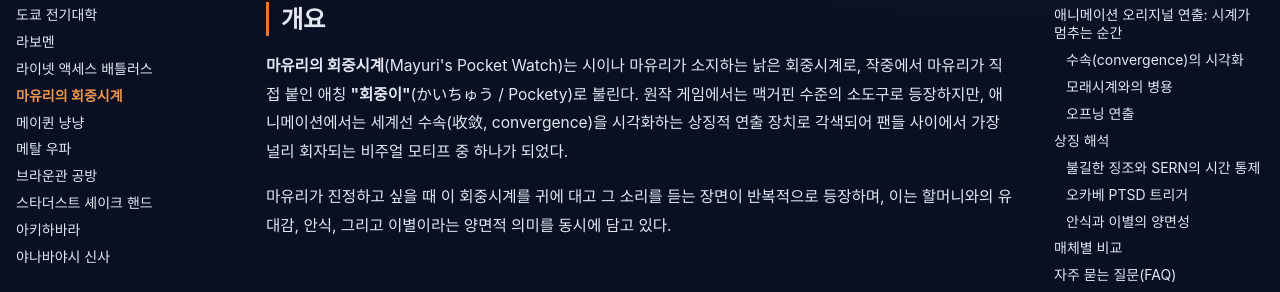
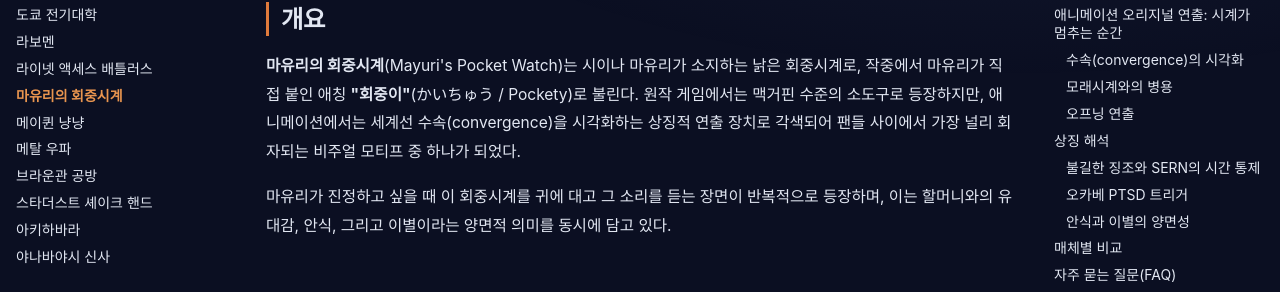
Before and after one commit to sgwiki/sgwiki.github.io, an MkDocs documentation site: the page built from wiki/setting/마유리의-회중시계.md, in a window 1280 px wide and 1400 px high, scrolled down 219 px. Shown: the part 175-467 px from the top of the window. Built offline with MkDocs 1.6.1 and Material for MkDocs 9.7.7, drawn with Linux system fonts in a browser that asks for light colours; some web fonts are replaced; some of the changed text lies outside the part shown.

Commit message:
fix(wiki): 마유리의-회중시계 — P10 9287d39f 패치 적용

```diff
--- a/wiki/setting/마유리의-회중시계.md
+++ b/wiki/setting/마유리의-회중시계.md
@@ -10,7 +10,7 @@ description: "마유리의 회중시계(Mayuri's Pocket Watch)는 시이나 마
 
 ## 개요
 
-**마유리의 회중시계**(Mayuri's Pocket Watch)는 시이나 마유리가 소지하는 낡은 회중시계로, 작중에서 마유리가 직접 붙인 애칭 **"회중이"**(かいちゅう / Pockety)로 불린다. 원작 게임에서는 맥거핀 수준의 소도구로 등장하지만, 애니메이션에서는 세계선 수속(收敛, convergence)을 시각화하는 상징적 연출 장치로 각색되어 팬들 사이에서 가장 널리 회자되는 비주얼 모티프 중 하나가 되었다.
+**마유리의 회중시계**(Mayuri's Pocket Watch)는 시이나 마유리가 소지하는 낡은 회중시계로, 작중에서 마유리가 직접 붙인 애칭 **"회중이"**(かいちゅう / Pockety)로 불린다. 원작 게임에서는 맥거핀 수준의 소도구로 등장하지만, 애니메이션에서는 세계선 수속(convergence)을 시각화하는 상징적 연출 장치로 각색되어 팬들 사이에서 가장 널리 회자되는 비주얼 모티프 중 하나가 되었다.
 
 마유리가 진정하고 싶을 때 이 회중시계를 귀에 대고 그 소리를 듣는 장면이 반복적으로 등장하며, 이는 할머니와의 유대감, 안식, 그리고 이별이라는 양면적 의미를 동시에 담고 있다.
 
@@ -34,7 +34,7 @@ description: "마유리의 회중시계(Mayuri's Pocket Watch)는 시이나 마
 
 ### 수속(convergence)의 시각화
 
-애니메이션에서는 마유리가 죽음을 맞이하기 직전, 회중시계의 초침이 멈추고 화면이 정지하는 연출이 반복적으로 등장한다. 이는 세계선의 **수속(收敛, convergence)**, 즉 알파 어트랙터 필드가 마유리의 사망이라는 결과로 필연적으로 수속한다는 설정을 시청자에게 시각적으로 전달하기 위한 장치다.
+애니메이션에서는 마유리가 죽음을 맞이하기 직전, 회중시계의 초침이 멈추고 화면이 정지하는 연출이 반복적으로 등장한다. 이는 세계선의 **수속(convergence)**, 즉 알파 어트랙터 필드가 마유리의 사망이라는 결과로 필연적으로 수속한다는 설정을 시청자에게 시각적으로 전달하기 위한 장치다.
 
 여기서 말하는 '수속'이란 **어트랙터 필드라는 거시적 단위**에서 귀결되는 결과의 불변성을 가리킨다. 즉, 알파 필드라는 큰 틀 안에서는 마유리의 사망이라는 결과 자체가 고정되어 있다는 뜻이지, 같은 세계선 안의 개별 사건 하나하나까지 모두 정해져 있다는 의미는 아니다. 그래서 오카베가 회중시계가 멈추는 순간을 목격하고도 사망 시각을 조금씩 늦추거나 사인(死因)을 바꾸는 데는 어느 정도 성공한다. 그러나 '결과' 자체를 뒤집는 것은 어트랙터 필드를 벗어나지 않는 한 불가능하며, 회중시계가 다시 멈추는 장면은 그 한계를 반복적으로 환기시킨다.
 
```
Also changed, not shown: other parts of wiki/setting/마유리의-회중시계.md (+3 -3 lines).
